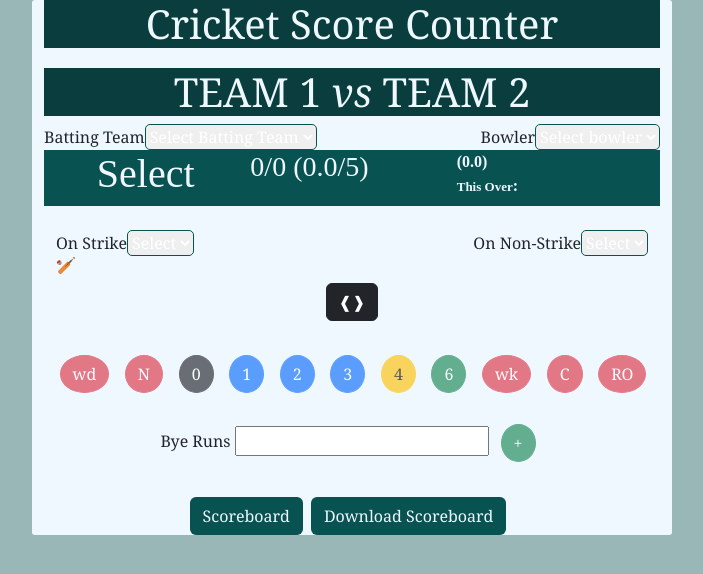
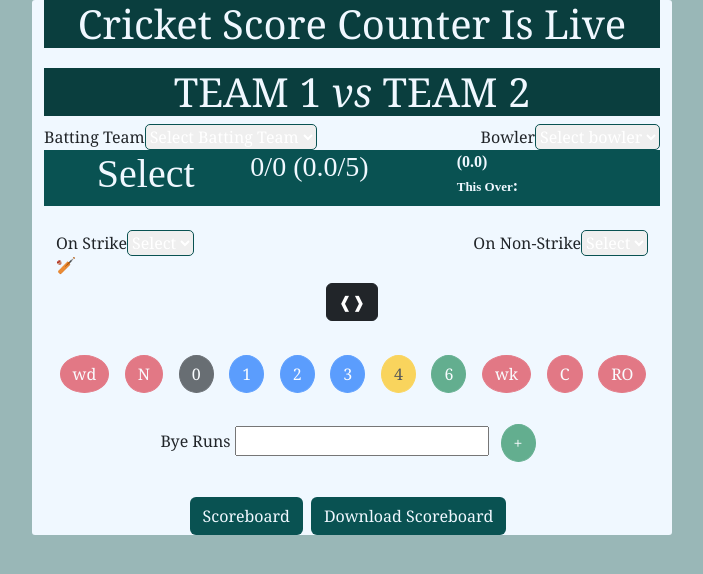
Before and after one commit to Faiz1604/Cscore, a React (Create React App) app: page /count in a window 1280 px wide. Shown: the top 574 px of the page, without its empty margins (288-991 px from the left). Built offline with nearby package versions, Linux system fonts and the light colour scheme.

Commit message:
seo related modification

```diff
--- a/src/App.js
+++ b/src/App.js
@@ -43,7 +43,7 @@ function App() {
           <Navbar/>
       <div className="container app-container" style={{height:'90vh'}}>
         <>
-        <h1 className="text-center heading">Cricket Score  Counter</h1>
+        <h1 className="text-center heading">Cricket Score Counter</h1>
       <h1 className = "text-center heading">Enter Teams Name</h1>
       </>
         <h3 className = "text-center">{teamOne.toUpperCase()}</h3>
--- a/src/components/CountingPage.js
+++ b/src/components/CountingPage.js
@@ -280,7 +280,7 @@ const CountingPage = (props) => {
 
       <div className=" container main app-container"  style={{height:'100%'}}>
         {<>
-          <h1 className="text-center heading">Cricket Score  Counter</h1>
+          <h1 className="text-center heading">Cricket Score  Counter Is Live </h1>
           <h1 className="heading" style={{ marginTop: "20px" }}>
             {props.team1.toUpperCase()} <i>vs</i> {props.team2.toUpperCase()}
           </h1>
```
Also changed, not shown: src/components/About.js (deleted, +0 -11 lines), src/components/Footer.js (deleted, +0 -17 lines).
